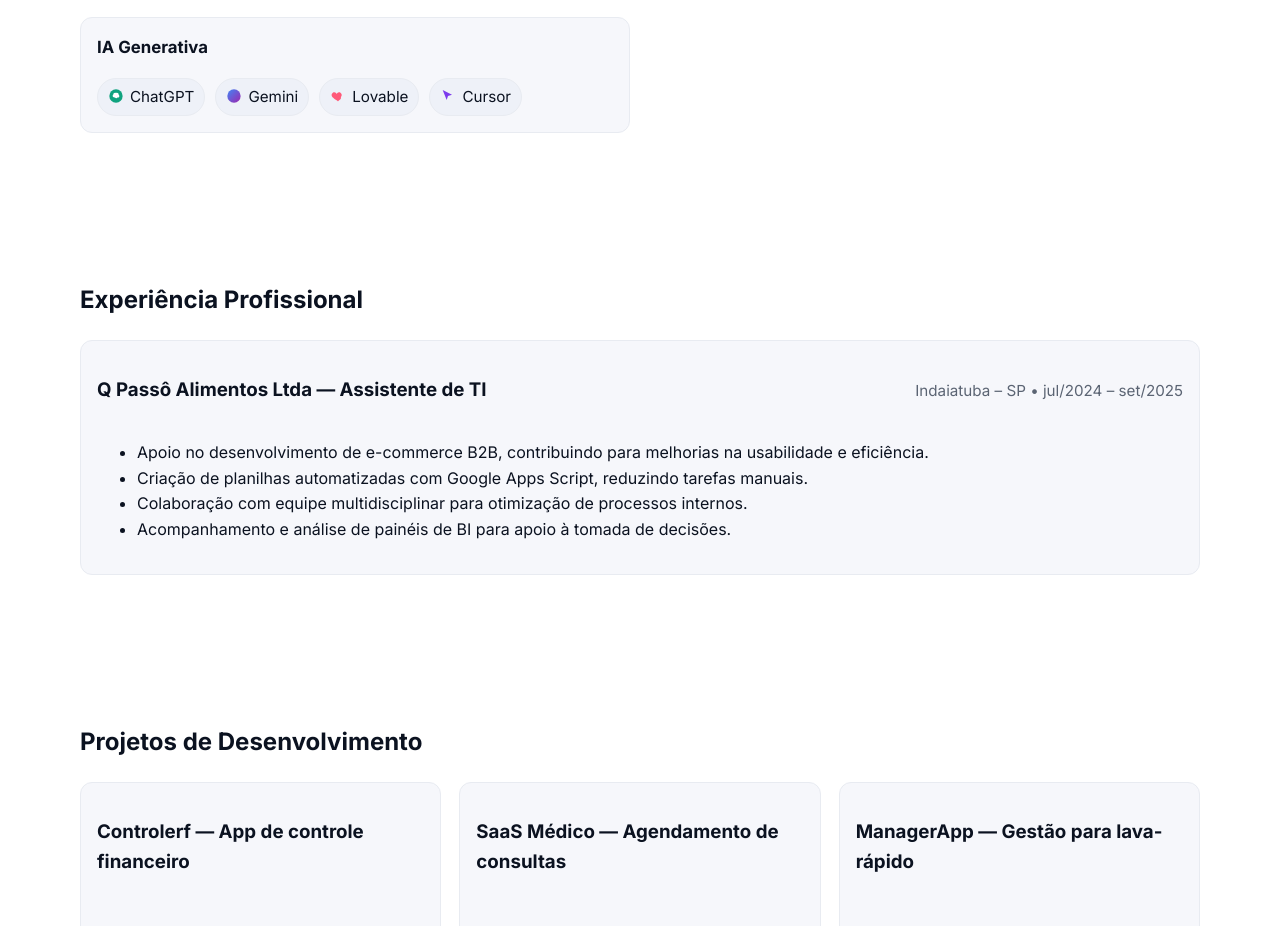
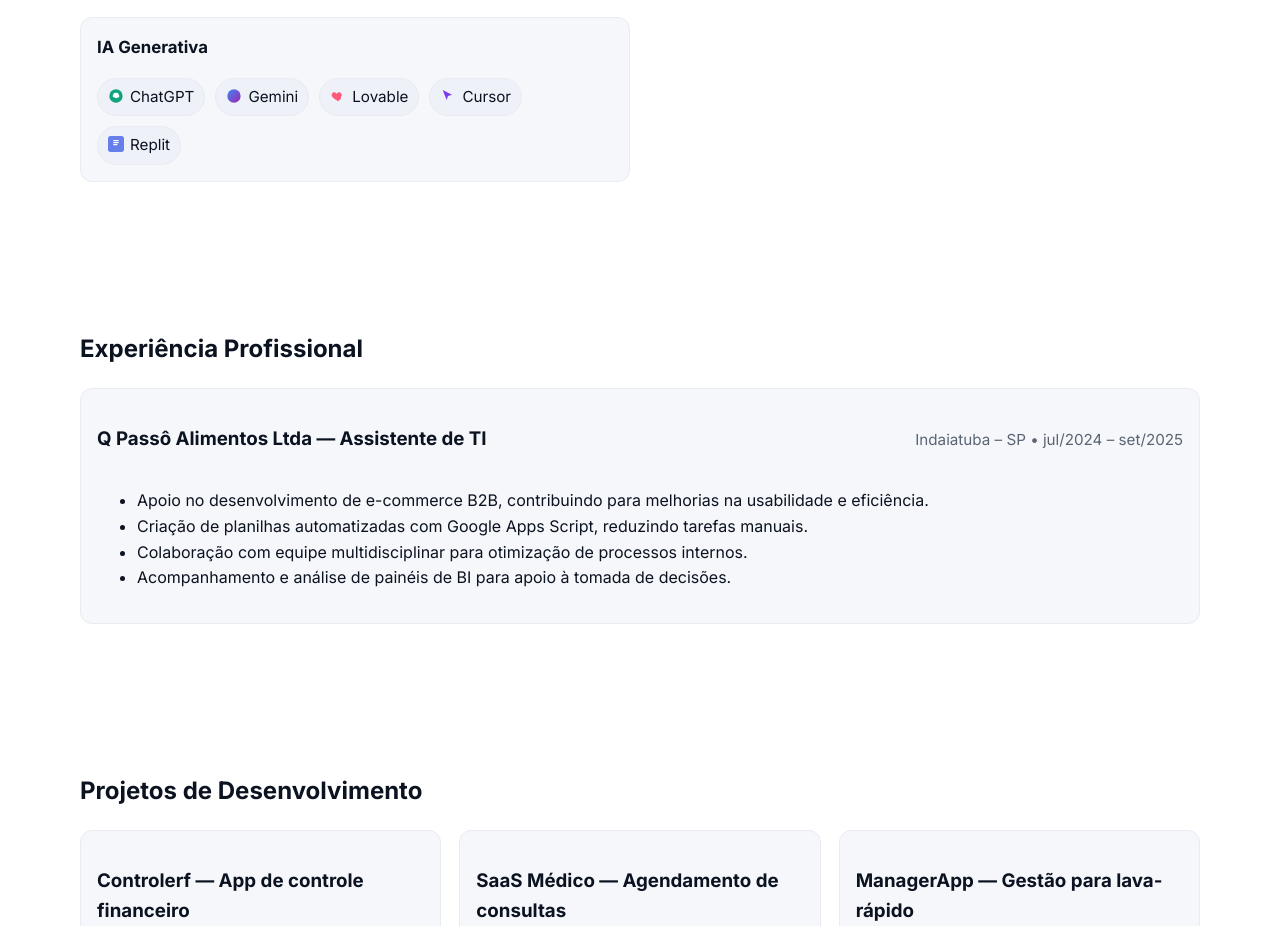
Before and after one commit to Lucscode/Portf-lio, a plain HTML site: page index.html in a window 1280 px wide. Shown: the part 1149-2075 px from the top of the page. Drawn offline with Linux system fonts and the light colour scheme.

Commit message:
feat: adiciona Replit em IA Generativa

```diff
--- a/index.html
+++ b/index.html
@@ -13,7 +13,7 @@
     <meta property="og:title" content="Lucas Pereira — Desenvolvedor Front-End" />
     <meta property="og:description" content="Portfólio com projetos em React, Next.js, Tailwind e automações."
     />
-    <meta property="og:url" content="https://seu-dominio-ou-github-pages" />
+    <meta property="og:url" content="CChttps://seu-dominio-ou-github-pages" />
     <meta property="og:image" content="" />
 
     <!-- Twitter -->
@@ -185,6 +185,7 @@
                 <li>Gemini</li>
                 <li>Lovable</li>
                 <li>Cursor</li>
+                <li>Replit</li>
               </ul>
             </div>
           </div>
--- a/script.js
+++ b/script.js
@@ -163,7 +163,8 @@
       'ChatGPT': `<svg class="chip-icon" viewBox="0 0 24 24" aria-hidden="true"><circle cx="12" cy="12" r="10" fill="#10A37F"/><path d="M8 9.5c0-1.4 1.1-2.5 2.5-2.5.6 0 1.1.2 1.5.5.4-.3.9-.5 1.5-.5C14.9 7 16 8.1 16 9.5c0 .3 0 .6-.1.8.7.4 1.1 1.1 1.1 1.9 0 1.2-1 2.1-2.1 2.1-.2 0-.5 0-.7-.1-.4.6-1.1 1-1.8 1-.8 0-1.5-.4-1.9-1-.2.1-.5.1-.7.1C8.1 14.3 7 13.2 7 11.8c0-.8.4-1.5 1.1-1.9-.1-.2-.1-.4-.1-.6Z" fill="#fff"/></svg>`,
       'Gemini': `<svg class="chip-icon" viewBox="0 0 24 24" aria-hidden="true"><defs><linearGradient id="g" x1="0" y1="0" x2="1" y2="1"><stop offset="0" stop-color="#4285F4"/><stop offset="1" stop-color="#9C27B0"/></linearGradient></defs><circle cx="12" cy="12" r="10" fill="url(#g)"/></svg>`,
       'Lovable': `<svg class="chip-icon" viewBox="0 0 24 24" aria-hidden="true"><path d="M12 20s-6-3.8-8.2-6C1.7 11.9 2 8.6 4.3 7.2 6 6 8.1 6.6 9.3 8c.4.5.7 1 .7 1s.3-.5.7-1c1.2-1.4 3.3-2 5-0.8 2.3 1.4 2.6 4.7.5 6.8C18 16.2 12 20 12 20Z" fill="#FF5A79"/></svg>`,
-      'Cursor': `<svg class="chip-icon" viewBox="0 0 24 24" aria-hidden="true"><path d="M4 3l14 7-6 2-2 6-6-15Z" fill="#7C3AED"/></svg>`
+      'Cursor': `<svg class="chip-icon" viewBox="0 0 24 24" aria-hidden="true"><path d="M4 3l14 7-6 2-2 6-6-15Z" fill="#7C3AED"/></svg>`,
+      'Replit': `<svg class="chip-icon" viewBox="0 0 24 24" aria-hidden="true"><rect width="24" height="24" rx="4" fill="#667EEA"/><path d="M8 6h8v2H8V6zm0 3h8v2H8V9zm0 3h6v2H8v-2z" fill="#fff"/></svg>`
     };
     document.querySelectorAll('.chips-list li').forEach(li=>{
       const tech = li.textContent.trim();
```
